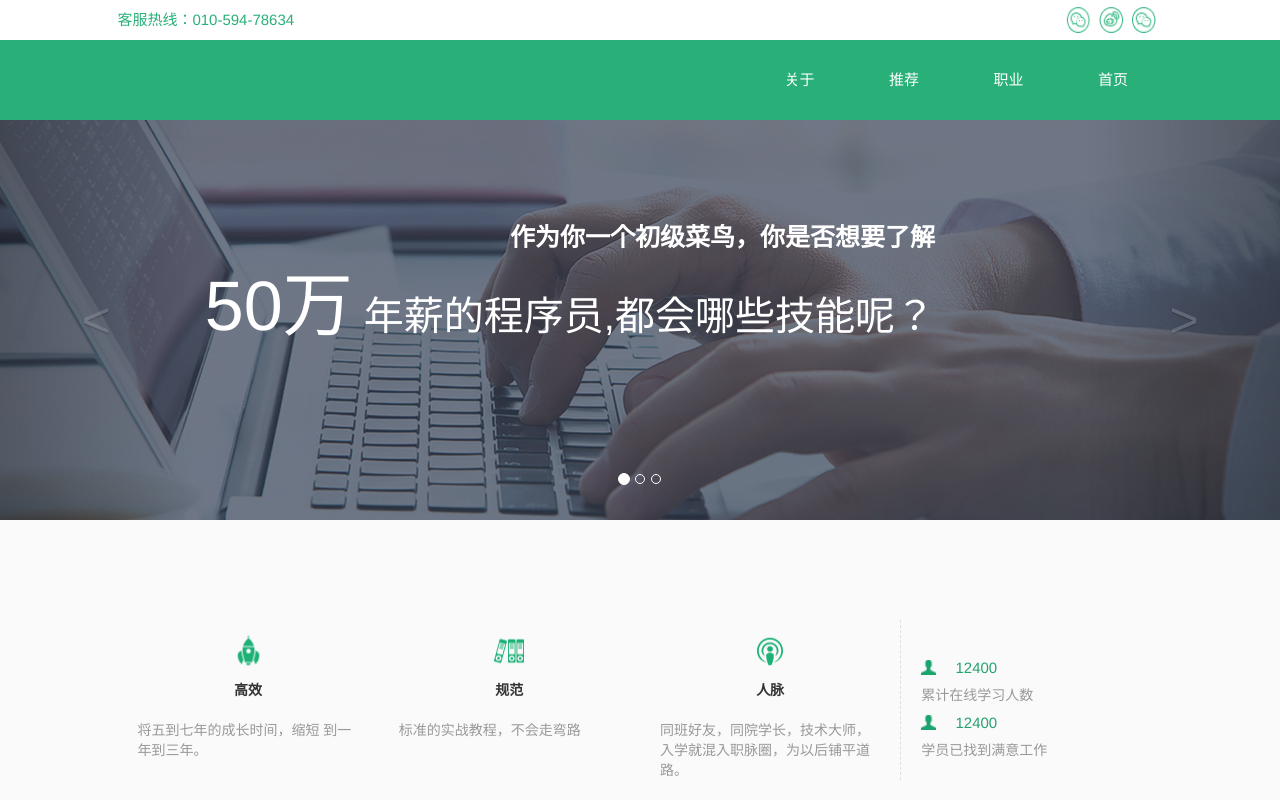
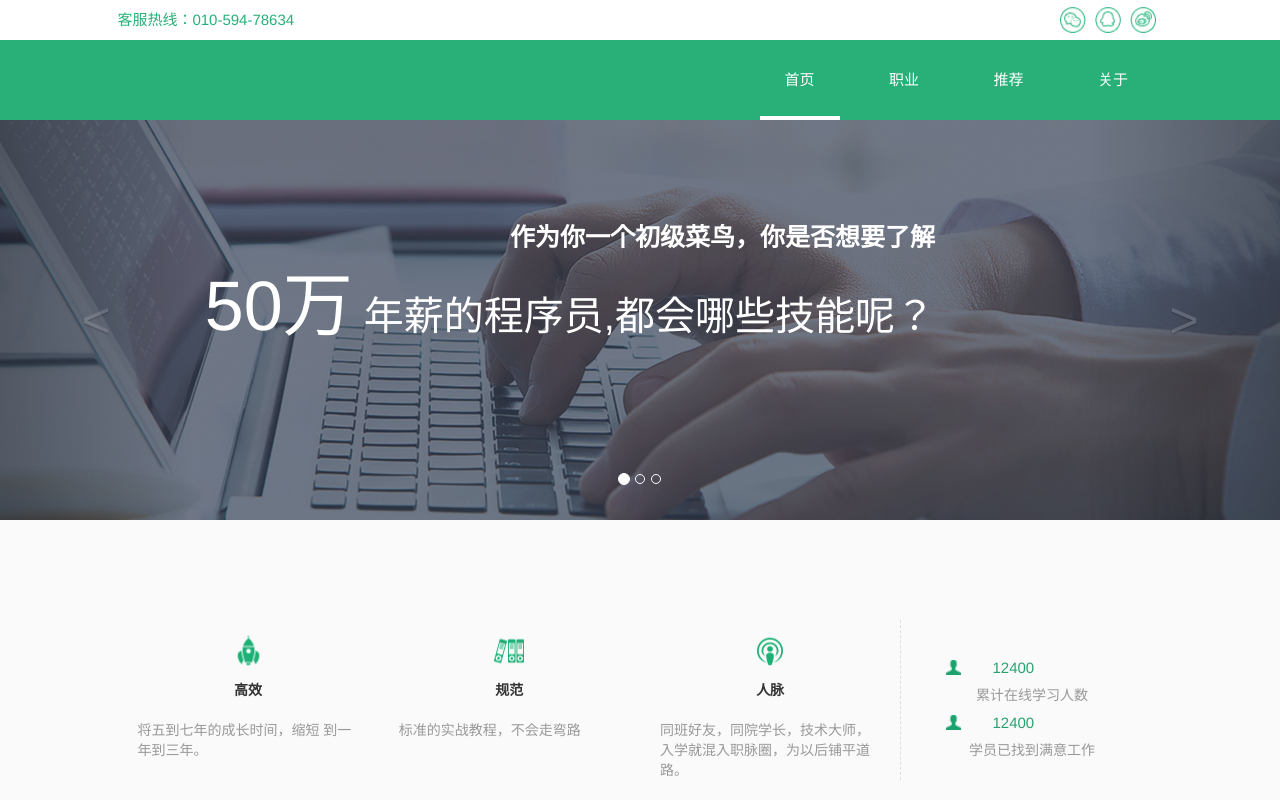
Before and after one commit to Spareaftertaste/web, a plain HTML site: page task8-9/index.html in a window 1280 px wide. Shown: the top 800 px of the page. Drawn offline with Linux system fonts and the light colour scheme.

Commit message:
修改手机上方按钮为登陆和注册

```diff
--- a/task8-9/CSS/about_pc.css
+++ b/task8-9/CSS/about_pc.css
@@ -36,6 +36,9 @@ a{
 a:hover{
     text-decoration: none;
 }
+button{
+    outline:none;
+}
 /*img{*/
     /*transform: scale(0.5);*/
 /*}*/
@@ -51,32 +54,34 @@ a:hover{
 }
 .header_btn_list{
     display: flex;
-    flex-direction: row-reverse;
+    justify-content: flex-end;
     align-items: center;
     height: 100%;
 }
 .header_btn{
     margin-right: .05rem;
     background: url("../img/index/qqwechatsina.png") no-repeat;
-    background-size: .276rem .9rem;
+    background-size: .3rem .9rem;
     vertical-align: middle;
-    width: .276rem;
+    width: .3rem;
     height: .3rem;
     border: none;
 }
 .wechat{
     background-position: 0 0;
 }
-.qq{
+.sina{
     background-position: 0 -.3rem;
 }
-.sian{
+.qq{
     background-position: 0 -.6rem;
+}
+.header_btn_list> a{
+    display: none;
 }
 /*以上是顶部样式*/
 .nav_list{
     display: flex;
-    flex-direction: row-reverse;
 }
 .nav_a{
     font-size: 0;
@@ -92,6 +97,10 @@ a:hover{
     border: none;
 }
 .nav_btn:hover{
+    border-bottom: .04rem #fefefe solid;
+    text-decoration: none;
+}
+.about{
     border-bottom: .04rem #fefefe solid;
     text-decoration: none;
 }
--- a/task8-9/CSS/about_phone.css
+++ b/task8-9/CSS/about_phone.css
@@ -36,6 +36,9 @@ a{
 a:hover{
     text-decoration: none;
 }
+button{
+    outline: none;
+}
 img{
     transform: scale(0.5);
 }
@@ -50,7 +53,7 @@ img{
 }
 .header_btn_list{
     display: flex;
-    flex-direction: row-reverse;
+    justify-content: flex-end;
     align-items: center;
     height: 100%;
 }
@@ -72,10 +75,23 @@ img{
 .sian{
     background-position: 0 -.3rem;
 }
+.header_btn_list> button{
+    display: none;
+}
+.login{
+    margin-right: .2rem;
+    padding-right: .2rem;
+    height: .1rem;
+    line-height: .1rem;
+    border-right: #26a26f 2px  solid;
+    color: #333;
+}
+.register{
+    color: #333;
+}
 /*以上是顶部样式*/
 .nav_list{
     display: flex;
-    flex-direction: row-reverse;
 }
 .nav_a{
     font-size: 0;
@@ -91,6 +107,10 @@ img{
     border: none;
 }
 .nav_btn:hover{
+    border-bottom: .04rem #fefefe solid;
+    text-decoration: none;
+}
+.about{
     border-bottom: .04rem #fefefe solid;
     text-decoration: none;
 }
@@ -158,6 +178,12 @@ img{
     padding: 0 .2rem;
     border-bottom: #e1e1e1 2px solid;
     display: flex;
+    flex-direction: column;
+}
+.tudou_photo{
+    flex-shrink: 1;
+    width: 70vw;
+    height: 45vw;
 }
 .detial{
     padding: .1rem .2rem;
--- a/task8-9/CSS/career_recommendation_pc.css
+++ b/task8-9/CSS/career_recommendation_pc.css
@@ -33,6 +33,9 @@ a{
     height: 100%;
     text-decoration: none;
 }
+button{
+    outline: none;
+}
 a:hover{
     text-decoration: none;
 }
@@ -51,32 +54,34 @@ a:hover{
 }
 .header_btn_list{
     display: flex;
-    flex-direction: row-reverse;
+    justify-content: flex-end;
     align-items: center;
     height: 100%;
 }
 .header_btn{
     margin-right: .05rem;
     background: url("../img/index/qqwechatsina.png") no-repeat;
-    background-size: .276rem .9rem;
+    background-size: .3rem .9rem;
     vertical-align: middle;
-    width: .276rem;
+    width: .3rem;
     height: .3rem;
     border: none;
 }
 .wechat{
     background-position: 0 0;
 }
-.qq{
+.sina{
     background-position: 0 -.3rem;
 }
-.sian{
+.qq{
     background-position: 0 -.6rem;
+}
+.header_btn_list> a{
+    display: none;
 }
 /*以上是顶部样式*/
 .nav_list{
     display: flex;
-    flex-direction: row-reverse;
 }
 .nav_a{
     font-size: 0;
@@ -92,6 +97,10 @@ a:hover{
     border: none;
 }
 .nav_btn:hover{
+    border-bottom: .04rem #fefefe solid;
+    text-decoration: none;
+}
+.career{
     border-bottom: .04rem #fefefe solid;
     text-decoration: none;
 }
@@ -229,7 +238,7 @@ a:hover{
     padding-left: .1rem;
     height: .4rem;
     line-height:.4rem;
-    font-size: .09rem;
+    font-size: .08rem;
     color: #a1a1a1;
 }
 .label_start{
--- a/task8-9/CSS/career_recommendation_phone.css
+++ b/task8-9/CSS/career_recommendation_phone.css
@@ -37,6 +37,9 @@ a{
 a:hover{
     text-decoration: none;
 }
+button{
+    outline: none;
+}
 img{
     transform: scale(0.5);
 }
@@ -51,7 +54,7 @@ img{
 }
 .header_btn_list{
     display: flex;
-    flex-direction: row-reverse;
+    justify-content: flex-end;
     align-items: center;
     height: 100%;
 }
@@ -73,10 +76,23 @@ img{
 .sian{
     background-position: 0 -.3rem;
 }
+.header_btn_list> button{
+    display: none;
+}
+.login{
+    margin-right: .2rem;
+    padding-right: .2rem;
+    height: .1rem;
+    line-height: .1rem;
+    border-right: #26a26f 2px  solid;
+    color: #333;
+}
+.register{
+    color: #333;
+}
 /*以上是顶部样式*/
 .nav_list{
     display: flex;
-    flex-direction: row-reverse;
 }
 .nav_a{
     font-size: 0;
@@ -92,6 +108,10 @@ img{
     border: none;
 }
 .nav_btn:hover{
+    border-bottom: .04rem #fefefe solid;
+    text-decoration: none;
+}
+.career{
     border-bottom: .04rem #fefefe solid;
     text-decoration: none;
 }
@@ -113,7 +133,7 @@ img{
     flex-wrap: wrap;
 }
 .direction_title{
-    width: .3rem;
+    width: .5rem;
     flex-shrink: 1;
     color: #a1a1a1;
     height: .3rem;
@@ -236,7 +256,7 @@ img{
     padding-left: .1rem;
     height: .4rem;
     line-height:.4rem;
-    font-size: .09rem;
+    font-size: .07rem;
     color: #a1a1a1;
 }
 .label_start{
--- a/task8-9/CSS/index_pc.css
+++ b/task8-9/CSS/index_pc.css
@@ -43,6 +43,9 @@ a:hover{
 img{
     transform: scale(0.5);
 }
+button{
+    outline: none;
+}
 .row{
     margin: 0;
     padding: 0;
@@ -51,32 +54,34 @@ img{
 /*以上是全局样式*/
 .header_btn_list{
     display: flex;
-    flex-direction: row-reverse;
+    justify-content: flex-end;
     align-items: center;
     height: 100%;
 }
 .header_btn{
     margin-right: .05rem;
     background: url("../img/index/qqwechatsina.png") no-repeat;
-    background-size: .276rem .9rem;
+    background-size: .3rem .9rem;
     vertical-align: middle;
-    width: .276rem;
+    width: .3rem;
     height: .3rem;
     border: none;
 }
 .wechat{
     background-position: 0 0;
 }
-.qq{
+.sina{
     background-position: 0 -.3rem;
 }
-.sian{
+.qq{
     background-position: 0 -.6rem;
+}
+.header_btn_list> a{
+    display: none;
 }
 /*以上是顶部样式*/
 .nav_list{
     display: flex;
-    flex-direction: row-reverse;
 }
 .nav_a{
     font-size: 0;
@@ -90,6 +95,10 @@ img{
     color: #fff;
     background-color: transparent;
     border: none;
+}
+.index{
+    border-bottom: .04rem #fefefe solid;
+    text-decoration: none;
 }
 .nav_btn:hover{
     border-bottom: .04rem #fefefe solid;
@@ -156,10 +165,12 @@ img{
 .user_statistics{
     padding: .3rem .2rem;
     color: #999;
+    text-align: center;
 }
 .user_number{
-    margin: .1rem 0;
+    margin: .1rem .25rem;
     height: .15rem;
+    width: 1rem;
     line-height: .15rem;
     background: url("../img/index/user.png") no-repeat ;
     background-position: 0 0;
--- a/task8-9/CSS/index_phone.css
+++ b/task8-9/CSS/index_phone.css
@@ -43,6 +43,9 @@ a:hover{
 img{
     transform: scale(0.5);
 }
+button{
+    outline: none;
+}
 .row{
     margin: 0;
     padding: 0;
@@ -51,7 +54,7 @@ img{
 /*以上是全局样式*/
 .header_btn_list{
     display: flex;
-    flex-direction: row-reverse;
+    justify-content: flex-end;
     align-items: center;
     height: 100%;
 }
@@ -73,10 +76,23 @@ img{
 .sian{
     background-position: 0 -.3rem;
 }
+.header_btn_list> button{
+    display: none;
+}
+.login{
+    margin-right: .2rem;
+    padding-right: .2rem;
+    height: .1rem;
+    line-height: .1rem;
+    border-right: #26a26f 2px  solid;
+    color: #333;
+}
+.register{
+    color: #333;
+}
 /*以上是顶部样式*/
 .nav_list{
     display: flex;
-    flex-direction: row-reverse;
 }
 .nav_a{
     font-size: 0;
@@ -92,6 +108,10 @@ img{
     border: none;
 }
 .nav_btn:hover{
+    border-bottom: .04rem #fefefe solid;
+    text-decoration: none;
+}
+.index{
     border-bottom: .04rem #fefefe solid;
     text-decoration: none;
 }
@@ -144,7 +164,7 @@ img{
     margin-bottom: .2rem;
 }
 .rocket> .rocket_cotent{
-    text-align: left;
+    text-align: center;
     color: #999;
 }
 .people{
@@ -153,17 +173,20 @@ img{
 .user_statistics{
     padding: .3rem .2rem;
     color: #999;
+    display: flex;
+    flex-direction: column;
+    align-items: center;
 }
 .user_number{
-    margin: .1rem 0;
+    margin: .1rem .25rem;
     height: .15rem;
+    width: 1rem;
     line-height: .15rem;
     background: url("../img/index/user.png") no-repeat ;
     background-position: 0 0;
     background-size: .15rem .15rem;
     color: #26a26f;
     font-size: .15rem;
-
 }
 .step_title{
     margin-top: 1rem;
--- a/task8-9/index.html
+++ b/task8-9/index.html
@@ -20,6 +20,8 @@
                 <button class="wechat header_btn"></button>
                 <button class="qq header_btn"></button>
                 <button class="sina header_btn"></button>
+                <a class="login">登陆</a>
+                <a class="register">注册</a>
             </div>
         </div>
     </header>
@@ -29,7 +31,7 @@
                 <div class="row nav_list">
                     <div class="col-xs-3">
                         <a class="nav_a" href="index.html">
-                            <button class="nav_btn">首页</button>
+                            <button class="nav_btn index">首页</button>
                         </a>
                     </div>
                     <div class="col-xs-3">
```
Also changed, not shown: task8-9/career_recommendation.html (+4 -2 lines).
